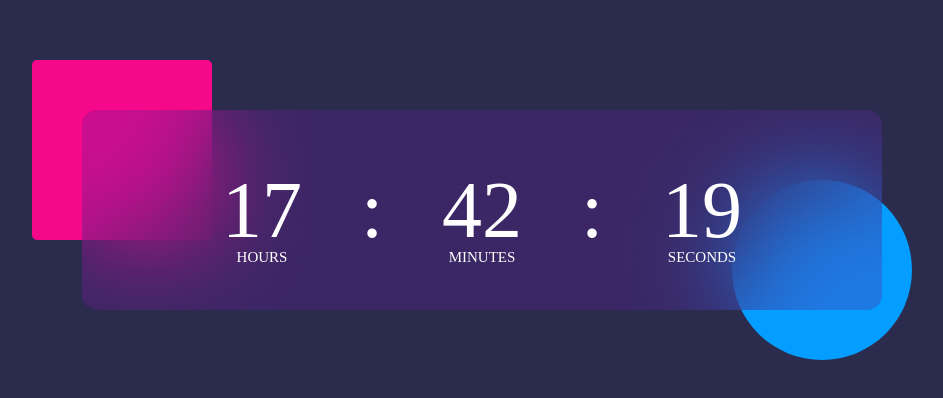
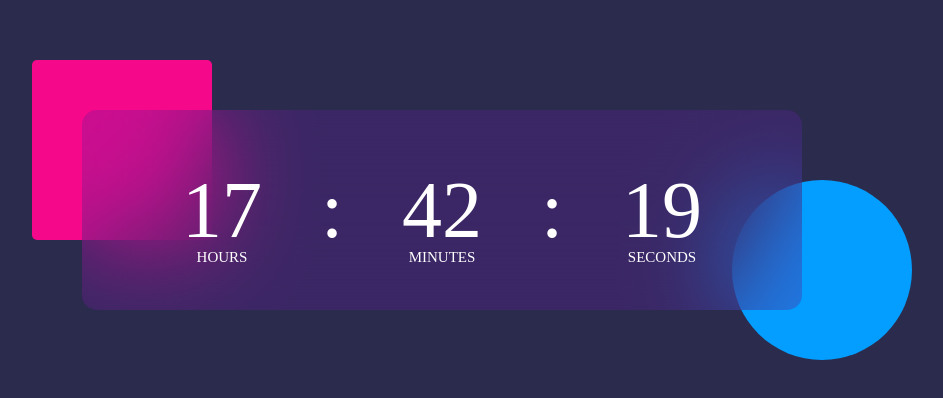
Before and after one commit to MairaHashmi2808/Digital-Clock-Project, a plain HTML site: page index.html in a window 1280 px wide. Shown: the part 198-596 px from the top of the page, without its empty margins (166-1109 px from the left). Drawn offline with Linux system fonts and the light colour scheme.

Commit message:
Update style.css

```diff
--- a/style.css
+++ b/style.css
@@ -6,7 +6,7 @@ body{
     position: relative;
 }
 .timebox{
-    max-width: 100%;
+    max-width: 90%;
     width: 800px;
     height: 200px;
     position: absolute;
@@ -15,7 +15,7 @@ body{
     transform: translate(-50%, -50%);
 }
 .clock{
-    max-width: 100%;
+    max-width: 90%;
     width: 100%;
     height: 100%;
     background-color: rgba(100, 34, 158, 0.292);
```
